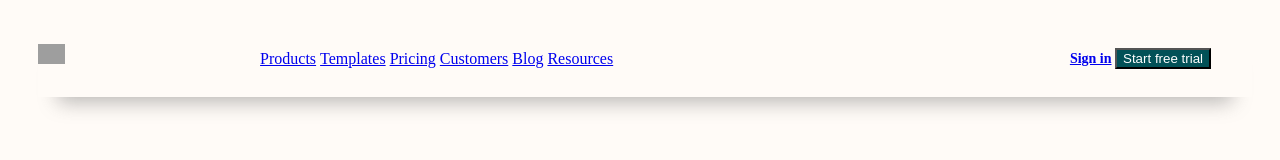
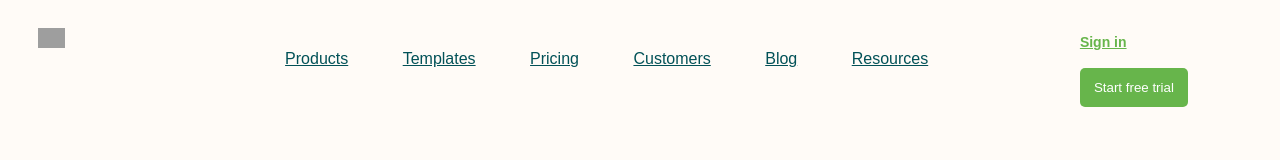
Before and after one commit to MKetzalli/Bedu_DWeb_2022, a plain HTML site: page index.html in a window 1280 px wide. Shown: the top 160 px of the page. Drawn offline with Linux system fonts and the light colour scheme; grey boxes are pictures that could not be loaded.

Commit message:
actualizacion

```diff
--- a/style.css
+++ b/style.css
@@ -12,7 +12,8 @@ body {
 .header {
     margin: 20px 20px 30px 30px;
     font-size: 0;
-    box-shadow: rgba(112, 112, 112, 0.493) 0px 25px 20px -20px;
+    font-family: sans-serif;
+    height: 45px;
 }
 
 .header>* {
@@ -34,8 +35,14 @@ body {
 .navbar {
     width: 70%;
     text-align: left;
+}
+
+.navbar li{
+    margin: 0 25px;
+}
+
+.navbar li a{
     color: #025157;
-    font-weight: 500;
 }
 
 li {
@@ -43,10 +50,26 @@ li {
 }
 
 .actions {
+    font-size: 14px;
     width: 15%;
     text-align: left;
-    font-size: 14px;
     font-weight: 600;
+}
+
+.actions>*{
+    margin: 0 10px;
+}
+
+.actions a{
+    color:#67b54b;
+}
+
+.actions button{
+    color: white;
+    background-color: #67b54b;
+    padding: 12px 14px;
+    border: none;
+    border-radius: 5px;
 }
 
 /*main*/
```
